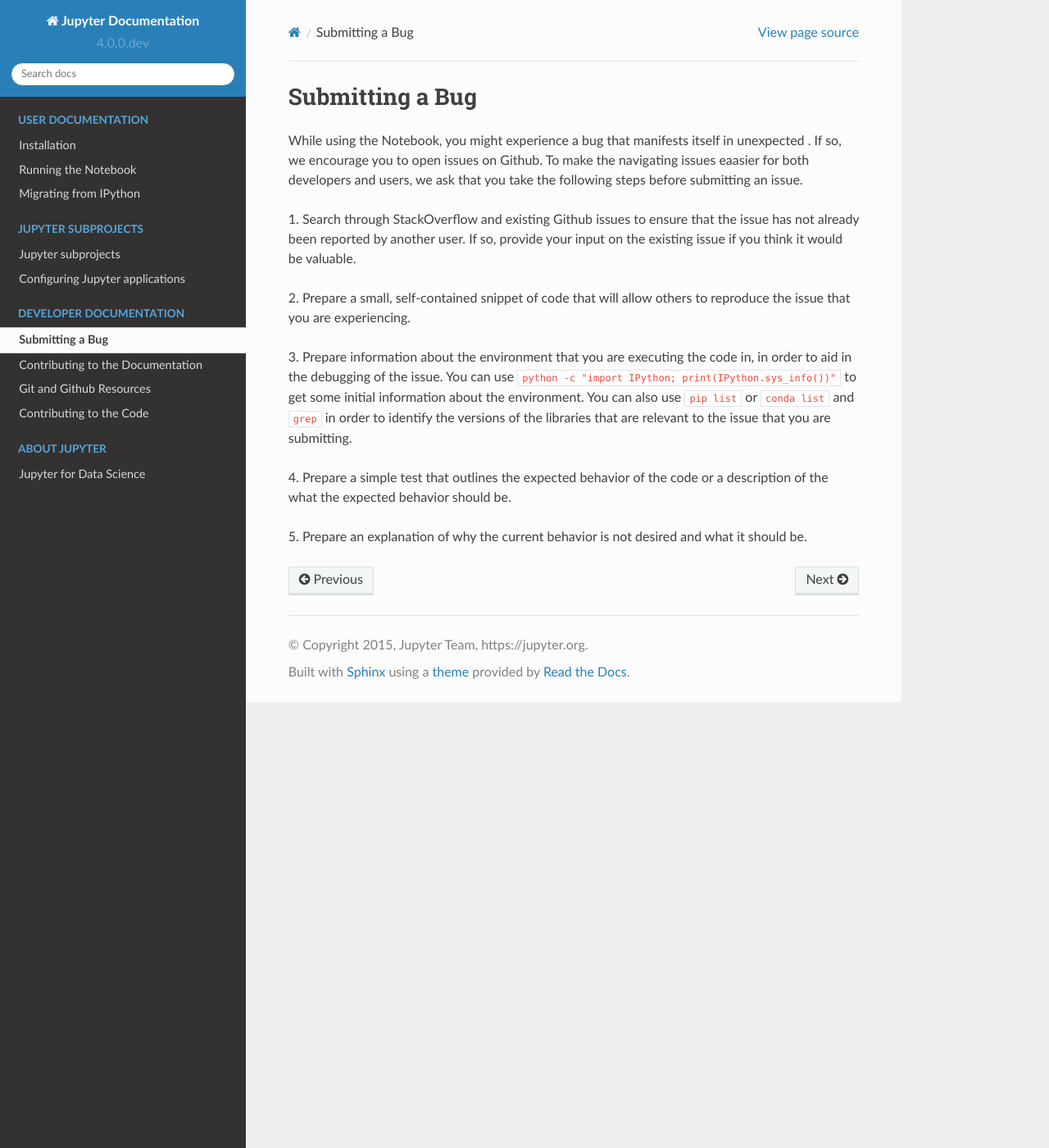
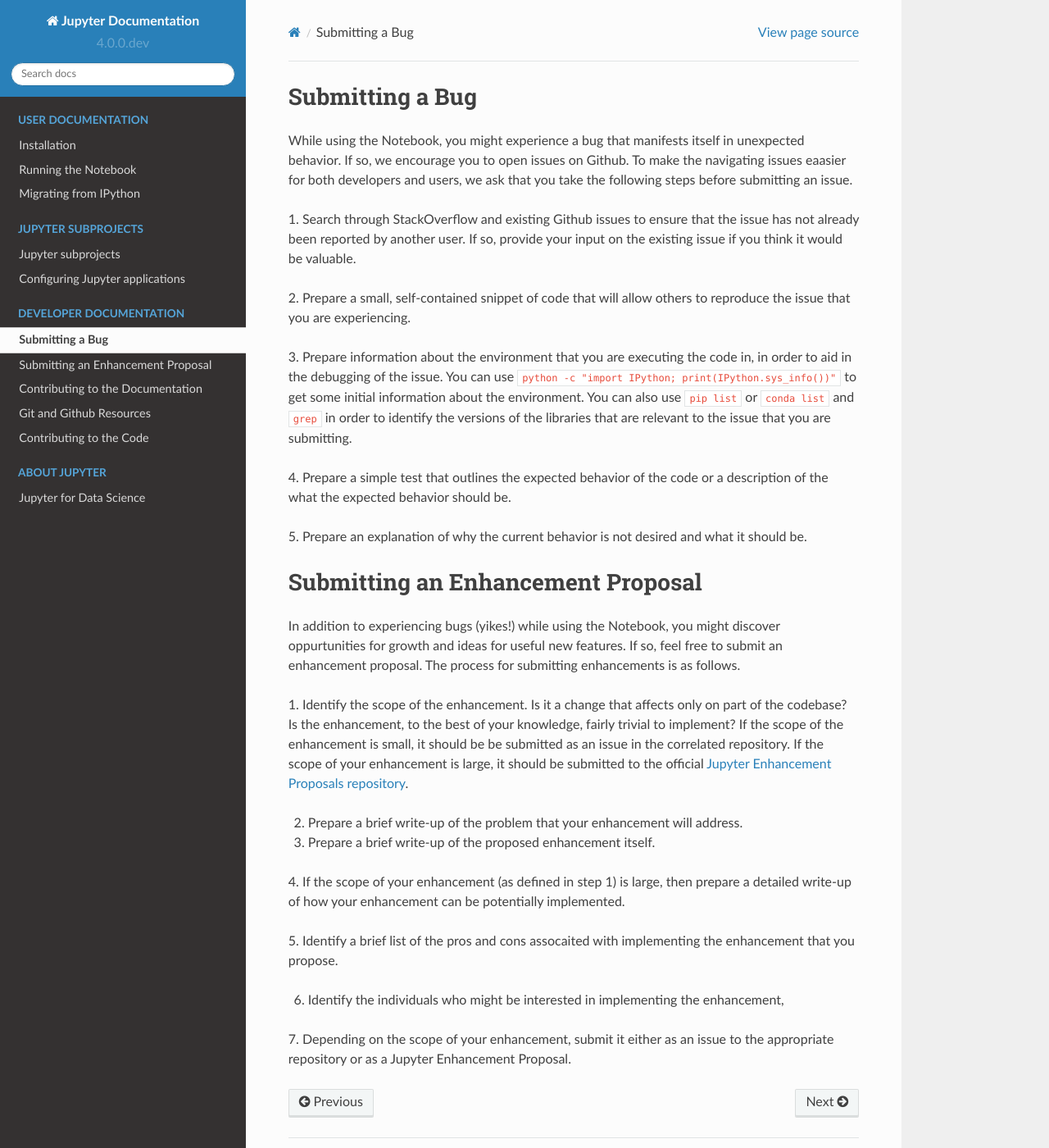
Before and after one commit to jupyter/jupyter, a Sphinx documentation site: the page built from docs/source/contrib_guide_bugs_enh.rst, in a window 1280 px wide and 1400 px high. Shown: the whole window at 82% size. Built offline with Sphinx 7.4.7 and the Read the Docs theme 2.0.0, drawn with Linux system fonts in a browser that asks for light colours; pages that are not in the unit, such as notebooks, are missing from menus.

Commit message:
Added enhancement submission guidelines

```diff
--- a/docs/source/contrib_guide_bugs_enh.rst
+++ b/docs/source/contrib_guide_bugs_enh.rst
@@ -1,10 +1,10 @@
 =================
 Submitting a Bug
 =================
-While using the Notebook, you might experience a bug that manifests itself in unexpected . If so, we encourage you
-to open issues on Github. To make the navigating issues eaasier for both
-developers and users, we ask that you take the following steps before
-submitting an issue.
+While using the Notebook, you might experience a bug that manifests itself in
+unexpected behavior.  If so, we encourage you  to open issues on Github. To
+make the navigating issues eaasier for both developers and users, we ask that
+you take the following steps before submitting an issue.
 
 1. Search through StackOverflow and existing Github issues to ensure that
 the issue has not already been reported by another user. If so, provide
@@ -25,3 +25,33 @@
 
 5. Prepare an explanation of why the current behavior is not desired and
 what it should be.
+
+==================================
+Submitting an Enhancement Proposal
+==================================
+In addition to experiencing bugs (yikes!) while using the Notebook, you
+might discover oppurtunities for growth and ideas for useful new features.
+If so, feel free to submit an enhancement proposal. The process for submitting
+enhancements is as follows.
+
+1. Identify the scope of the enhancement. Is it a change that affects only on
+part of the codebase? Is the enhancement, to the best of your knowledge, fairly
+trivial to implement? If the scope of the enhancement is small, it should be
+be submitted as an issue in the correlated repository. If the scope of your
+enhancement is large, it should be submitted to the official `Jupyter
+Enhancement Proposals repository <https://github.com/jupyter/enhancement-proposals>`_.
+
+2. Prepare a brief write-up of the problem that your enhancement will address.
+
+3. Prepare a brief write-up of the proposed enhancement itself.
+
+4. If the scope of your enhancement (as defined in step 1) is large, then
+prepare a detailed write-up of how your enhancement can be potentially implemented.
+
+5. Identify a brief list of the pros and cons assocaited with implementing the
+enhancement that you propose.
+
+6. Identify the individuals who might be interested in implementing the enhancement,
+
+7. Depending on the scope of your enhancement, submit it either as an issue to
+the appropriate repository or as a Jupyter Enhancement Proposal.
```
